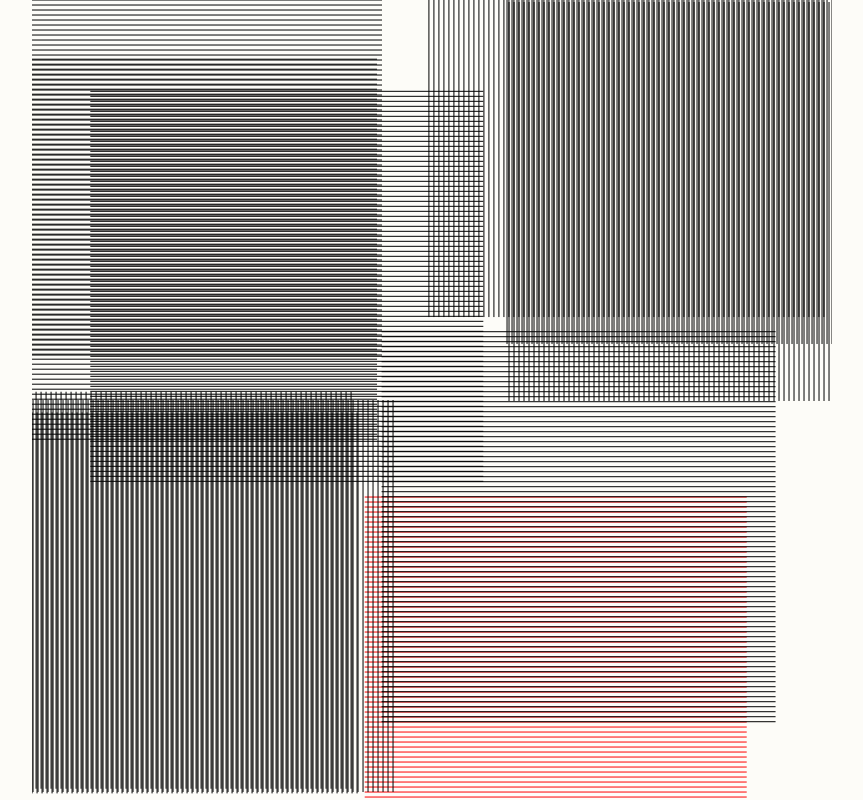
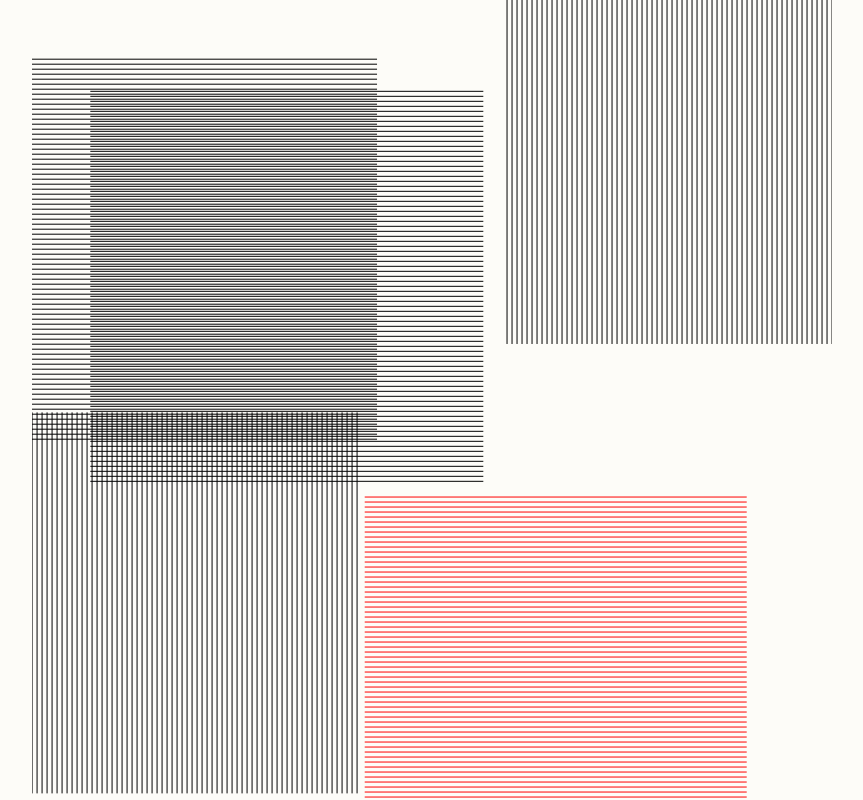
Before and after one commit to oscar-mac/rmit-creative-coding-a2, a plain HTML site: page public/index.html in a window 1280 px wide. Shown: the whole page, without its empty margins (208-1071 px from the left). Drawn offline with Linux system fonts and the light colour scheme.

Commit message:
Update README.md

```diff
--- a/public/index.html
+++ b/public/index.html
@@ -3,7 +3,7 @@
     <meta charset="UTF-8" />
     <meta name="viewport" content="width=device-width, initial-scale=1.0" />
     <head>
-        <title>Title</title>
+        <title>Untitled (2024)</title>
         <style>
             body {
                 display: flex;
--- a/public/script.js
+++ b/public/script.js
@@ -137,7 +137,7 @@ document.addEventListener("DOMContentLoaded", function () {
     animate();
   }
 
-  const recursionDepth = getRandomInt(11, 17);
+  const recursionDepth = getRandomInt(4, 17); // Range between 4 and 17
   // Draw the squares recursively with random recursion depth
   drawRecursion(1, recursionDepth);
 });
```
Also changed, not shown: 2 other files.
